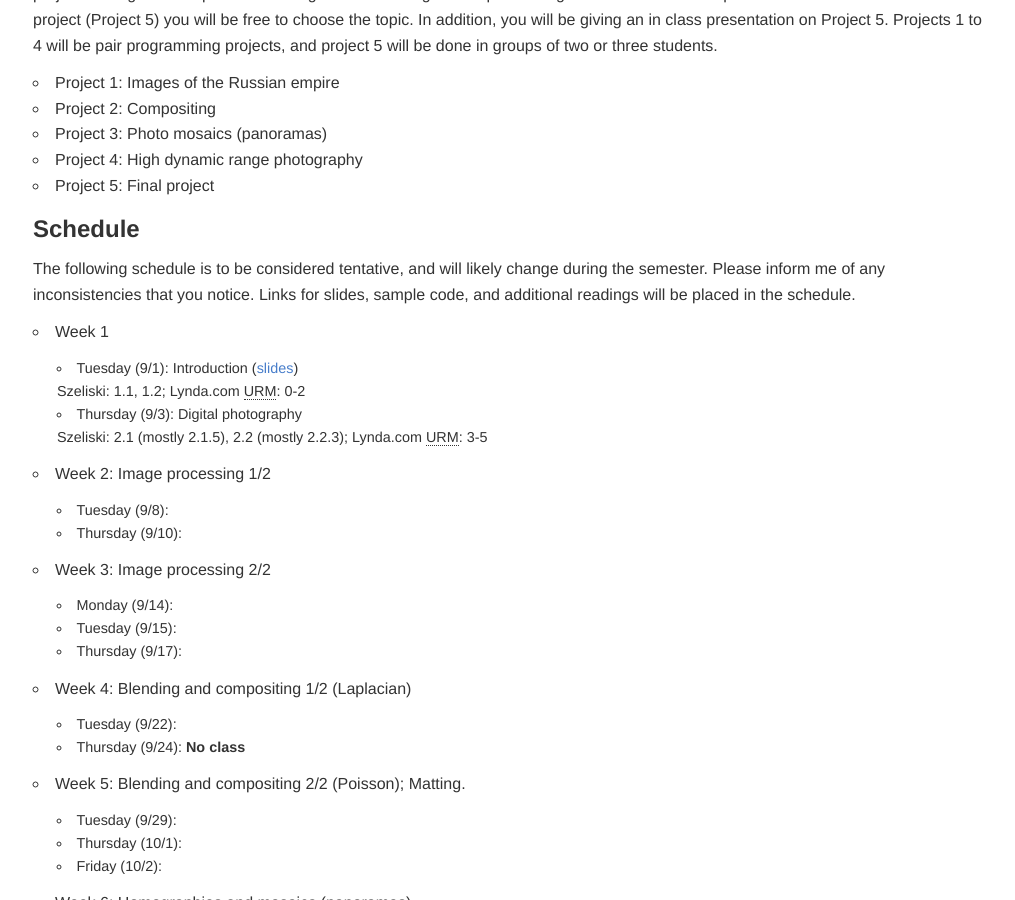
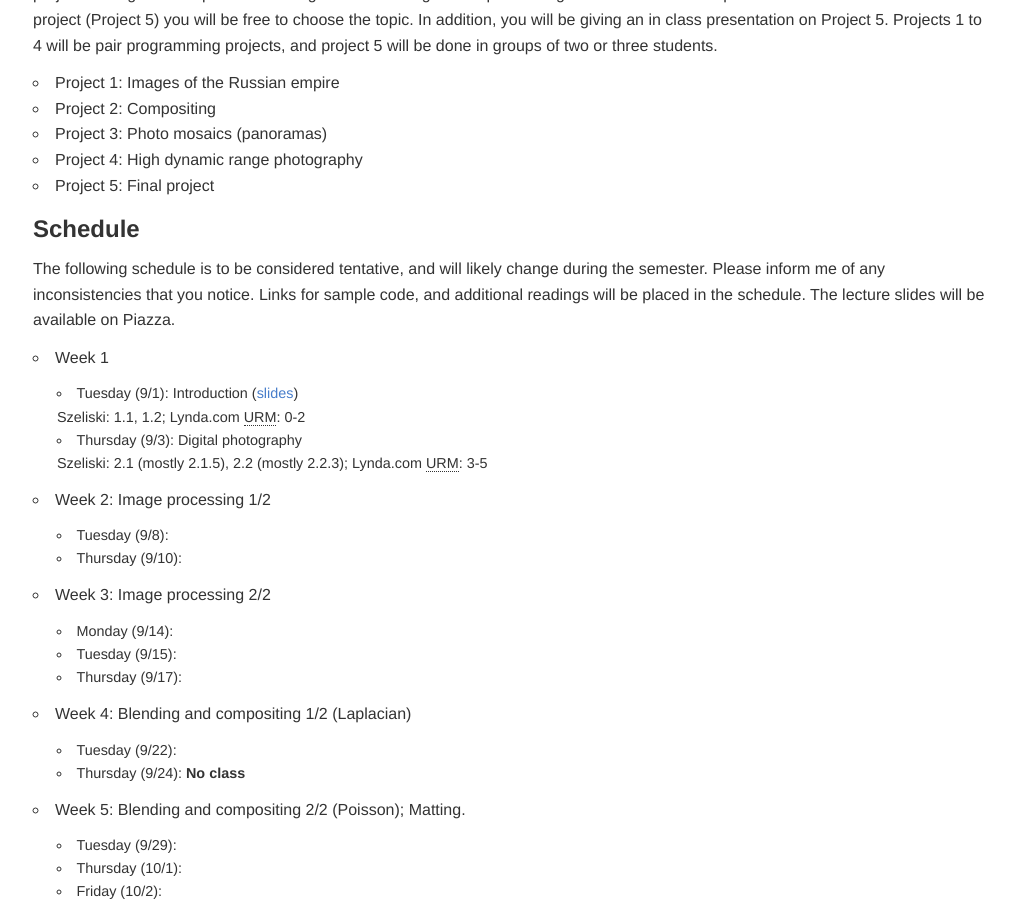
Before and after one commit to jacksonjw12/mbannister.github.io, a Jekyll site: the page built from _teaching/181m-f15/index.md, in a window 1280 px wide and 900 px high, scrolled down 1585 px. Shown: the whole window, without its empty margins (127-1142 px from the left). Built offline with Jekyll 4.4.1, drawn with Linux system fonts in a browser that asks for light colours.

Commit message:
Move slides to Piazza

```diff
--- a/_teaching/181m-f15/index.md
+++ b/_teaching/181m-f15/index.md
@@ -67,7 +67,7 @@ There will be five projects, each of which will require a substantial time inves
 
 ## Schedule
 
-The following schedule is to be considered tentative, and will likely change during the semester. Please inform me of any inconsistencies that you notice. Links for slides, sample code, and additional readings will be placed in the schedule.
+The following schedule is to be considered tentative, and will likely change during the semester. Please inform me of any inconsistencies that you notice. Links for sample code, and additional readings will be placed in the schedule. The lecture slides will be available on Piazza.
 
 *[URM]: Up and Running with MATLAB
 
```
